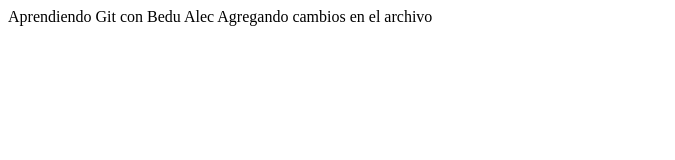
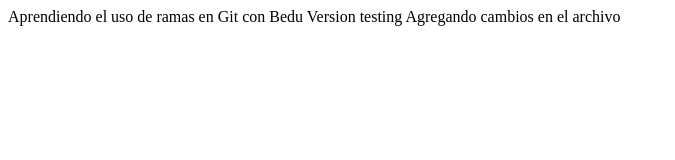
Before and after one commit to xXRomXx/BeduGit, a plain HTML site: page index.html in a window 1280 px wide. Shown: the whole page, without its empty margins (0-675 px from the left). Drawn offline with Linux system fonts and the light colour scheme.

Commit message:
Trabajando en la rama testing

```diff
--- a/index.html
+++ b/index.html
@@ -3,8 +3,8 @@
 		<title>Hola Mundo</title>
 	</head>
 	<body>
-		Aprendiendo Git con Bedu
-		Alec
+		Aprendiendo el uso de ramas en Git con Bedu
+		Version testing
 		Agregando cambios en el archivo
 	</body>
 </html>
```
